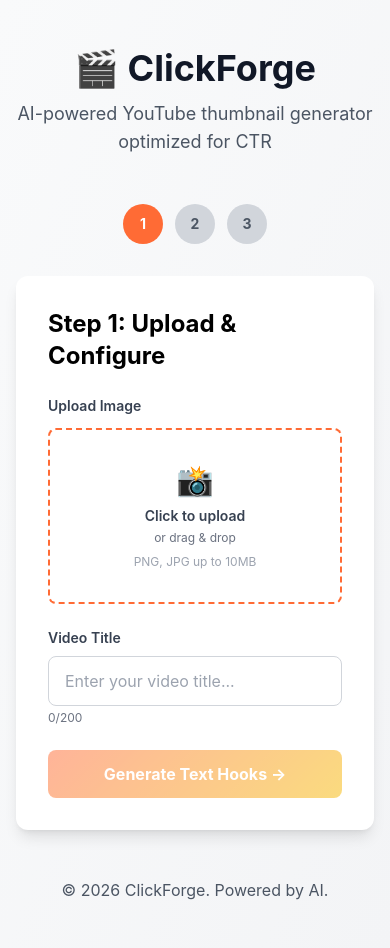
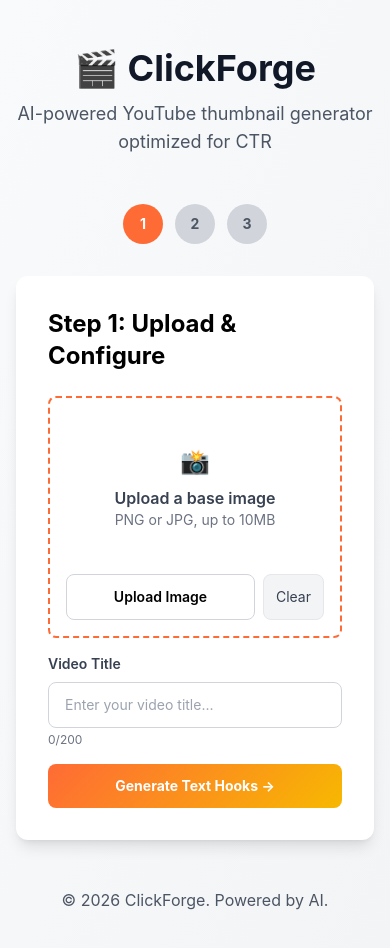
Before and after one commit to ajaiacharyaa-dot/clickforge, a Next.js app: page / in a window 390 px wide. Shown: the top 948 px of the page. Built offline with nearby package versions, Linux system fonts and the light colour scheme.

Commit message:
Refactor: Use StepOne for Step 1 (mobile-first) and wire callbacks; keep remaining flows intact

```diff
--- a/src/components/Dashboard.tsx
+++ b/src/components/Dashboard.tsx
@@ -1,11 +1,10 @@
 'use client'
 
 import React, { useState } from 'react'
-import { ImageUpload } from './ImageUpload'
-import { TitleInput } from './TitleInput'
 import { HookSuggestions } from './HookSuggestions'
 import { ThumbnailPreview } from './ThumbnailPreview'
 import { CTRScore } from './CTRScore'
+import { StepOne } from './StepOne'
 
 interface Variation {
   variant_number: number
@@ -32,48 +31,35 @@ export const Dashboard: React.FC = () => {
   const [step, setStep] = useState(1)
   const [toasts, setToasts] = useState<Toast[]>([])
 
-  // Toast notification helper
+  // Toast helper
   const showToast = (message: string, type: 'success' | 'error' | 'info' = 'info') => {
     const id = Math.random().toString(36).substr(2, 9)
-    const toast: Toast = { id, message, type }
-    setToasts((prev) => [...prev, toast])
-
-    setTimeout(() => {
-      setToasts((prev) => prev.filter((t) => t.id !== id))
-    }, 4000)
+    setToasts((prev) => [...prev, { id, message, type }])
+    setTimeout(() => setToasts((prev) => prev.filter((t) => t.id !== id)), 4000)
   }
 
-  // Step 1: Generate hooks
-  const handleGenerateHooks = async () => {
-    if (!videoTitle.trim()) {
-      showToast('Please enter a video title', 'error')
-      return
-    }
-
+  // Generate hooks (used by other flows)
+  const generateHooks = async (title: string) => {
     setLoading(true)
     try {
       const response = await fetch('/api/generate-hooks', {
         method: 'POST',
         headers: { 'Content-Type': 'application/json' },
-        body: JSON.stringify({ videoTitle }),
+        body: JSON.stringify({ videoTitle: title }),
       })
 
-      if (!response.ok) {
-        throw new Error(`HTTP error! status: ${response.status}`)
-      }
-
+      if (!response.ok) throw new Error(`HTTP ${response.status}`)
       const data = await response.json()
       if (data.success && data.data.hooks.length > 0) {
         setHooks(data.data.hooks)
         setStep(2)
         showToast('✨ Text hooks generated!', 'success')
       } else {
-        showToast('Failed to generate hooks. Please try again.', 'error')
+        throw new Error('No hooks returned')
       }
-    } catch (error) {
-      console.error('Error generating hooks:', error)
-      showToast('Failed to generate hooks. Check your API keys.', 'error')
-      // Fallback hooks for testing
+    } catch (err) {
+      console.error('generateHooks error:', err)
+      showToast('Failed to generate hooks. Using fallback suggestions.', 'error')
       setHooks([
         'YOU WONT BELIEVE',
         'SHOCKING TRUTH',
@@ -87,7 +73,14 @@ export const Dashboard: React.FC = () => {
     }
   }
 
-  // Step 2: Select hooks and generate thumbnails
+  // Called by StepOne when user taps Generate
+  const handleGenerateFromStepOne = async (title: string, imgUrl: string) => {
+    setVideoTitle(title)
+    setImageUrl(imgUrl)
+    await generateHooks(title)
+  }
+
+  // Step 2: generate thumbnails (same as before)
   const handleGenerateThumbnails = async () => {
     if (selectedHooks.length !== 3) {
       showToast('Please select exactly 3 hooks', 'error')
@@ -111,36 +104,26 @@ export const Dashboard: React.FC = () => {
         }),
       })
 
-      if (!response.ok) {
-        throw new Error(`HTTP error! status: ${response.status}`)
-      }
-
+      if (!response.ok) throw new Error(`HTTP ${response.status}`)
       const data = await response.json()
       if (data.success && data.data.variations.length > 0) {
         setVariations(data.data.variations)
         showToast('🎨 Thumbnails generated!', 'success')
 
-        // Calculate CTR scores for each variation
         const scores: Record<number, any> = {}
         for (const variation of data.data.variations) {
           try {
             const scoreResponse = await fetch('/api/calculate-ctr', {
               method: 'POST',
               headers: { 'Content-Type': 'application/json' },
-              body: JSON.stringify({
-                text: variation.text_hook,
-                style: variation.style_applied,
-              }),
+              body: JSON.stringify({ text: variation.text_hook, style: variation.style_applied }),
             })
-
             if (scoreResponse.ok) {
               const scoreData = await scoreResponse.json()
-              if (scoreData.success) {
-                scores[variation.variant_number] = scoreData.data
-              }
+              if (scoreData.success) scores[variation.variant_number] = scoreData.data
             }
-          } catch (err) {
-            console.error('Error calculating CTR score:', err)
+          } catch (e) {
+            console.error('score fetch error', e)
           }
         }
         setCtrScores(scores)
@@ -148,9 +131,9 @@ export const Dashboard: React.FC = () => {
       } else {
         showToast('Failed to generate thumbnails', 'error')
       }
-    } catch (error) {
-      console.error('Error generating thumbnails:', error)
-      showToast('Failed to generate thumbnails. Please try again.', 'error')
+    } catch (err) {
+      console.error('handleGenerateThumbnails error', err)
+      showToast('Failed to generate thumbnails', 'error')
     } finally {
       setLoading(false)
     }
@@ -170,51 +153,32 @@ export const Dashboard: React.FC = () => {
   return (
     <div className="min-h-screen bg-gradient-to-br from-gray-50 to-gray-100">
       <div className="max-w-6xl mx-auto px-4 py-12">
-        {/* Header */}
         <div className="text-center mb-12">
-          <h1 className="text-4xl md:text-5xl font-bold text-gray-900 mb-3">
-            🎬 ClickForge
-          </h1>
-          <p className="text-lg text-gray-600">
-            AI-powered YouTube thumbnail generator optimized for CTR
-          </p>
+          <h1 className="text-4xl md:text-5xl font-bold text-gray-900 mb-3">🎬 ClickForge</h1>
+          <p className="text-lg text-gray-600">AI-powered YouTube thumbnail generator optimized for CTR</p>
         </div>
 
-        {/* Toast Notifications */}
-        <div className="fixed top-4 right-4 z-50 space-y-2">
-          {toasts.map((toast) => (
-            <div
-              key={toast.id}
-              className={`px-4 py-3 rounded-lg shadow-lg text-white text-sm font-medium animate-pulse ${
-                toast.type === 'success'
-                  ? 'bg-green-500'
-                  : toast.type === 'error'
-                  ? 'bg-red-500'
-                  : 'bg-blue-500'
-              }`}
-            >
-              {toast.message}
+        {/* Toasts */}
+        <div className="fixed top-4 right-4 z-50 space-y-2 pointer-events-none">
+          {toasts.map((t) => (
+            <div key={t.id} className={`pointer-events-auto px-4 py-3 rounded-lg shadow-lg text-white text-sm font-medium ${
+              t.type === 'success' ? 'bg-green-500' : t.type === 'error' ? 'bg-red-500' : 'bg-blue-500'
+            }`}>
+              {t.message}
             </div>
           ))}
         </div>
 
-        {/* Progress indicator */}
         <div className="mb-8 flex justify-center gap-3">
           {[1, 2, 3].map((num) => (
-            <div
-              key={num}
-              className={`w-10 h-10 rounded-full flex items-center justify-center font-bold text-sm transition ${
-                step >= num
-                  ? 'bg-primary text-white'
-                  : 'bg-gray-300 text-gray-600'
-              }`}
-            >
+            <div key={num} className={`w-10 h-10 rounded-full flex items-center justify-center font-bold text-sm transition ${
+              step >= num ? 'bg-primary text-white' : 'bg-gray-300 text-gray-600'
+            }`}>
               {num}
             </div>
           ))}
         </div>
 
-        {/* Content */}
         <div className="bg-white rounded-xl shadow-lg p-8">
           {step === 1 && (
             <div className="space-y-6">
@@ -222,17 +186,13 @@ export const Dashboard: React.FC = () => {
                 <h2 className="text-2xl font-bold mb-6">Step 1: Upload & Configure</h2>
               </div>
 
-              <ImageUpload onImageUpload={setImageUrl} isLoading={loading} />
-
-              <TitleInput value={videoTitle} onChange={setVideoTitle} />
-
-              <button
-                onClick={handleGenerateHooks}
-                disabled={loading || !imageUrl || !videoTitle.trim()}
-                className="w-full bg-gradient-viral text-white font-bold py-3 rounded-lg hover:opacity-90 transition disabled:opacity-50 disabled:cursor-not-allowed"
-              >
-                {loading ? 'Generating...' : 'Generate Text Hooks →'}
-              </button>
+              <StepOne
+                initialTitle={videoTitle}
+                initialImageUrl={imageUrl}
+                isLoading={loading}
+                onUpload={(img) => setImageUrl(img)}
+                onGenerate={handleGenerateFromStepOne}
+              />
             </div>
           )}
 
@@ -247,31 +207,17 @@ export const Dashboard: React.FC = () => {
                 hooks={hooks}
                 selectedHooks={selectedHooks}
                 onSelectHook={(hook) => {
-                  if (selectedHooks.includes(hook)) {
-                    setSelectedHooks(selectedHooks.filter((h) => h !== hook))
-                  } else if (selectedHooks.length < 3) {
-                    setSelectedHooks([...selectedHooks, hook])
-                  }
+                  if (selectedHooks.includes(hook)) setSelectedHooks(selectedHooks.filter((h) => h !== hook))
+                  else if (selectedHooks.length < 3) setSelectedHooks([...selectedHooks, hook])
                 }}
                 isLoading={loading}
               />
 
               <div className="flex gap-3">
-                <button
-                  onClick={() => {
-                    setStep(1)
-                    setSelectedHooks([])
-                  }}
-                  disabled={loading}
-                  className="flex-1 bg-gray-300 text-gray-800 font-bold py-3 rounded-lg hover:bg-gray-400 transition disabled:opacity-50"
-                >
-                  ← Back
-                </button>
-                <button
-                  onClick={handleGenerateThumbnails}
-                  disabled={loading || selectedHooks.length !== 3}
-                  className="flex-1 bg-gradient-viral text-white font-bold py-3 rounded-lg hover:opacity-90 transition disabled:opacity-50 disabled:cursor-not-allowed"
-                >
+                <button onClick={() => { setStep(1); setSelectedHooks([]) }} disabled={loading}
+                  className="flex-1 bg-gray-300 text-gray-800 font-bold py-3 rounded-lg hover:bg-gray-400 transition disabled:opacity-50">← Back</button>
+                <button onClick={handleGenerateThumbnails} disabled={loading || selectedHooks.length !== 3}
+                  className="flex-1 bg-gradient-viral text-white font-bold py-3 rounded-lg hover:opacity-90 transition disabled:opacity-50 disabled:cursor-not-allowed">
                   {loading ? 'Generating...' : 'Generate Thumbnails →'}
                 </button>
               </div>
@@ -287,39 +233,24 @@ export const Dashboard: React.FC = () => {
 
               <ThumbnailPreview variations={variations} />
 
-              {/* CTR Scores */}
               <div className="grid grid-cols-1 md:grid-cols-3 gap-4">
                 {variations.map((variation) => (
                   <div key={variation.variant_number}>
                     {ctrScores[variation.variant_number] ? (
-                      <CTRScore
-                        score={ctrScores[variation.variant_number].ctrScore}
-                        factors={ctrScores[variation.variant_number].factors}
-                        textHook={variation.text_hook}
-                      />
+                      <CTRScore score={ctrScores[variation.variant_number].ctrScore} factors={ctrScores[variation.variant_number].factors} textHook={variation.text_hook} />
                     ) : (
-                      <div className="bg-gray-100 rounded-lg p-4 text-center text-gray-500">
-                        Calculating score...
-                      </div>
+                      <div className="bg-gray-100 rounded-lg p-4 text-center text-gray-500">Calculating score...</div>
                     )}
                   </div>
                 ))}
               </div>
 
-              <button
-                onClick={handleReset}
-                className="w-full bg-gradient-viral text-white font-bold py-3 rounded-lg hover:opacity-90 transition"
-              >
-                ✨ Create Another
-              </button>
+              <button onClick={handleReset} className="w-full bg-gradient-viral text-white font-bold py-3 rounded-lg hover:opacity-90 transition">✨ Create Another</button>
             </div>
           )}
         </div>
 
-        {/* Footer */}
-        <div className="text-center mt-12 text-gray-600">
-          <p>© 2026 ClickForge. Powered by AI.</p>
-        </div>
+        <div className="text-center mt-12 text-gray-600"><p>© 2026 ClickForge. Powered by AI.</p></div>
       </div>
     </div>
   )
```
